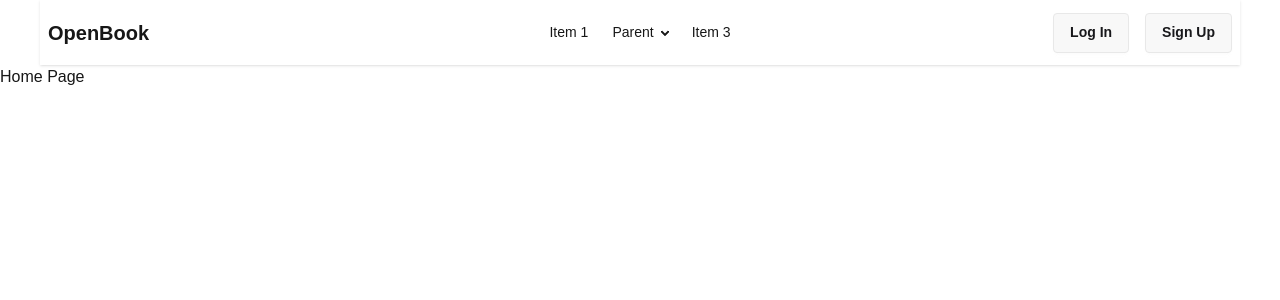
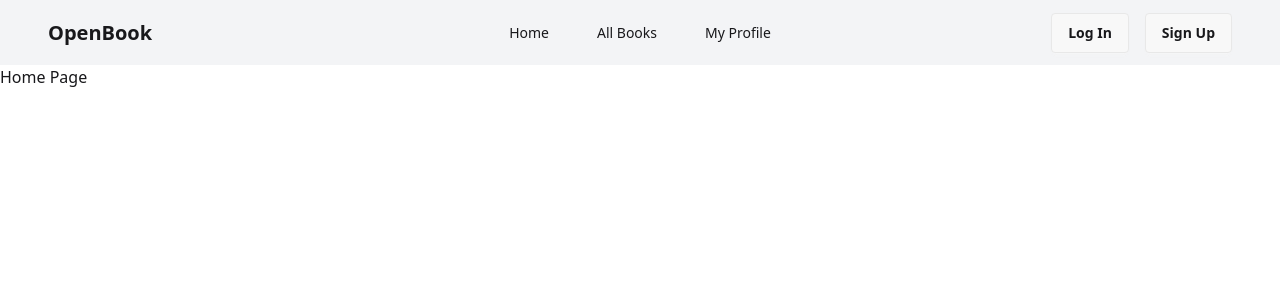
Before and after one commit to Nabil593/open-book, a Next.js app: page / in a window 1280 px wide. Shown: the top 300 px of the page. Built offline with nearby package versions, Linux system fonts and the light colour scheme.

Commit message:
Navbar added

```diff
--- a/src/app/globals.css
+++ b/src/app/globals.css
@@ -1,7 +1,7 @@
 @import "tailwindcss";
 @plugin "daisyui";
 
-:root {
+/* :root {
   --background: #ffffff;
   --foreground: #171717;
 }
@@ -24,4 +24,4 @@ body {
   background: var(--background);
   color: var(--foreground);
   font-family: Arial, Helvetica, sans-serif;
-}
+} */
--- a/src/app/layout.js
+++ b/src/app/layout.js
@@ -20,6 +20,7 @@ export default function RootLayout({ children }) {
   return (
     <html
       lang="en"
+      data-theme="light"
       className={`${geistSans.variable} ${geistMono.variable} h-full antialiased`}
     >
       <body className="min-h-full flex flex-col">{children}</body>
--- /dev/null
+++ b/src/app/not-found.jsx
@@ -0,0 +1,21 @@
+import Link from 'next/link'
+
+export default function NotFound() {
+  return (
+    <div className="grid min-h-full place-items-center bg-white px-6 py-24 sm:py-32 lg:px-8">
+      <div className="text-center">
+        <p className="text-base font-semibold text-indigo-600">404</p>
+        <h1 className="mt-4 text-3xl font-bold tracking-tight text-gray-900 sm:text-5xl">Page not found</h1>
+        <p className="mt-6 text-base leading-7 text-gray-600">Sorry, we couldn’t find the page you’re looking for.</p>
+        <div className="mt-10 flex items-center justify-center gap-x-6">
+          <Link
+            href="/"
+            className="rounded-md bg-indigo-600 px-3.5 py-2.5 text-sm font-semibold text-white shadow-sm hover:bg-indigo-500 focus-visible:outline focus-visible:outline-2 focus-visible:outline-offset-2 focus-visible:outline-indigo-600"
+          >
+            Go back home
+          </Link>
+        </div>
+      </div>
+    </div>
+  )
+}
--- a/src/components/shared/Navbar.jsx
+++ b/src/components/shared/Navbar.jsx
@@ -3,9 +3,9 @@ import Link from "next/link";
 
 const Navbar = () => {
     return (
-        <div className="w-full mx-auto flex items-center justify-between">
+        <div className="w-full bg-gray-100 mx-auto flex items-center justify-between">
 
-            <div className="navbar w-full max-w-[1200px] mx-auto shadow-sm">
+            <div className="navbar w-full max-w-[1200px] mx-auto border-none">
                 <div className="navbar-start">
                     <div className="dropdown">
                         <div tabIndex={0} role="button" className="btn btn-ghost lg:hidden">
@@ -14,32 +14,18 @@ const Navbar = () => {
                         <ul
                             tabIndex="-1"
                             className="menu menu-sm dropdown-content bg-base-100 rounded-box z-1 mt-3 w-52 p-2 shadow">
-                            <li><a>Item 1</a></li>
-                            <li>
-                                <a>Parent</a>
-                                <ul className="p-2">
-                                    <li><a>Submenu 1</a></li>
-                                    <li><a>Submenu 2</a></li>
-                                </ul>
-                            </li>
-                            <li><a>Item 3</a></li>
+                            <li><Link href={"/"}>Home</Link></li>
+                            <li><Link href={"/all-books"}>All Books</Link></li>
+                            <li><Link href={"/my-profile"}>My Profile</Link></li>
                         </ul>
                     </div>
                     <Link href={"/"} className="text-xl font-semibold">OpenBook</Link>
                 </div>
                 <div className="navbar-center hidden lg:flex">
-                    <ul className="menu menu-horizontal px-1">
-                        <li><a>Item 1</a></li>
-                        <li>
-                            <details>
-                                <summary>Parent</summary>
-                                <ul className="p-2 bg-base-100 w-40 z-1">
-                                    <li><a>Submenu 1</a></li>
-                                    <li><a>Submenu 2</a></li>
-                                </ul>
-                            </details>
-                        </li>
-                        <li><a>Item 3</a></li>
+                    <ul className="menu menu-horizontal px-1 gap-6">
+                        <li><Link href={"/"}>Home</Link></li>
+                        <li><Link href={"/all-books"}>All Books</Link></li>
+                        <li><Link href={"/my-profile"}>My Profile</Link></li>
                     </ul>
                 </div>
                 <div className="navbar-end gap-4">
@@ -47,18 +33,6 @@ const Navbar = () => {
                     <button className="btn"><Link href={"/registration"}>Sign Up</Link></button>
                 </div>
             </div>
-            {/* <Link href={"/"}>Open Book</Link>
-
-            <div className="flex items-center gap-6">
-                <Link href={"/home"}>Home</Link>
-                <Link href={"/all-books"}>All Books</Link>
-                <Link href={"/my-profile"}>My Profile</Link>
-            </div>
-
-            <div className="flex items-center gap-4">
-                <button><Link href={"/login"}>Log In</Link></button>
-                <button><Link href={"/registration"}>Sign Up</Link></button>
-            </div> */}
         </div>
     );
 };
```
